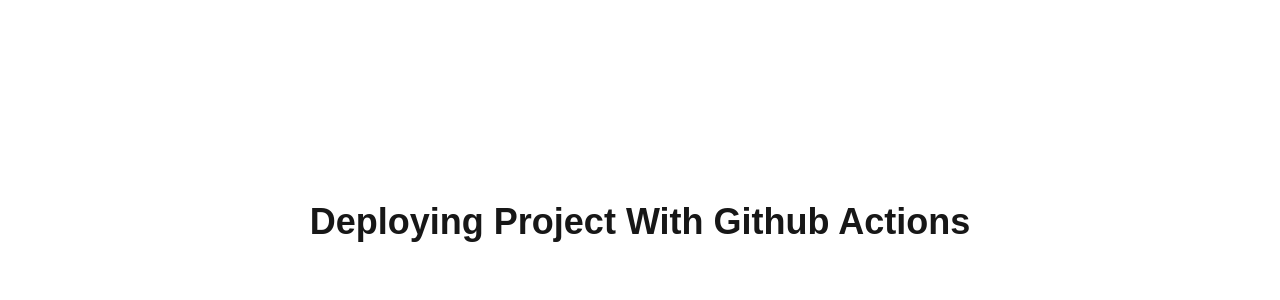
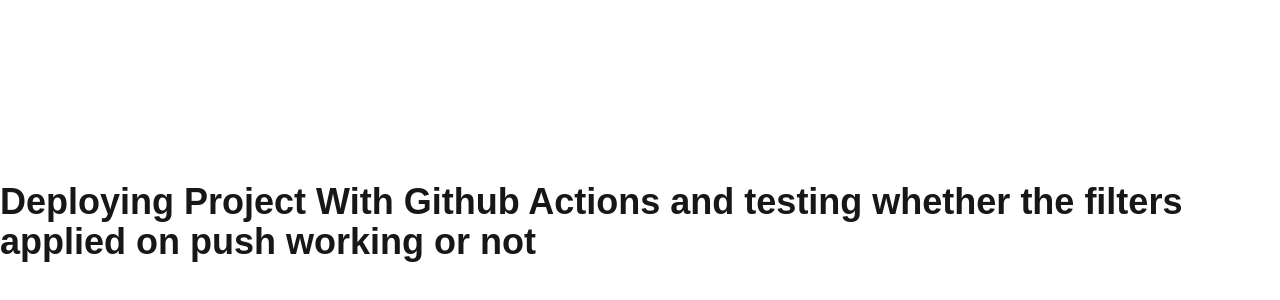
Before and after one commit to TheYashJain17/project_deployment_with_github_actions, a Next.js app: page / in a window 1280 px wide. Shown: the part 178-478 px from the top of the page. Built offline with nearby package versions, Linux system fonts and the light colour scheme.

Commit message:
Testing The Filters We Applied On The Push Event , Therefore Made Some Changes.

```diff
--- a/src/app/page.tsx
+++ b/src/app/page.tsx
@@ -4,7 +4,7 @@
   return (
     <div className='flex items-center justify-center min-h-screen text-4xl font-bold'>
 
-      Deploying Project With Github Actions
+      Deploying Project With Github Actions and testing whether the filters applied on push working or not
 
     </div>
 
```
